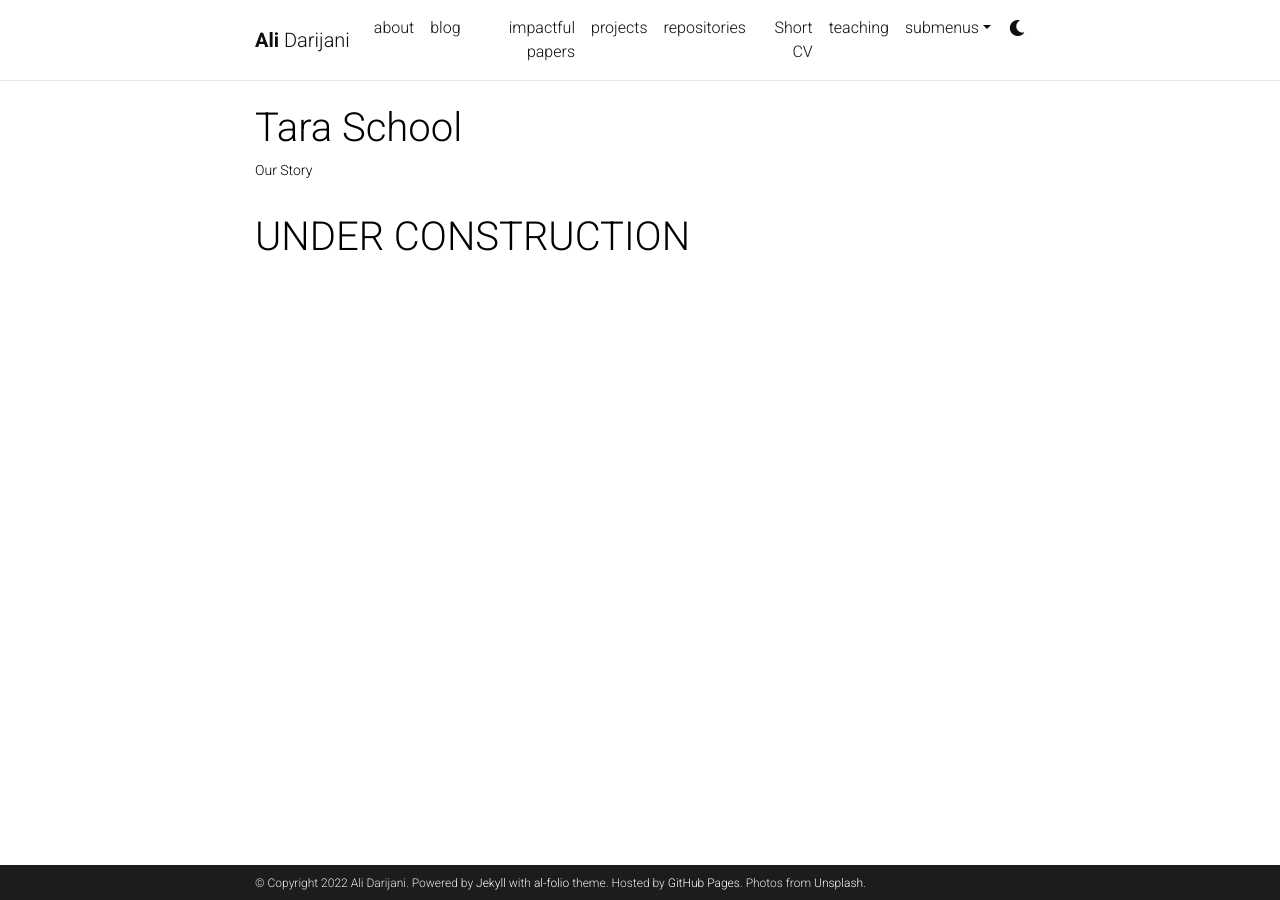
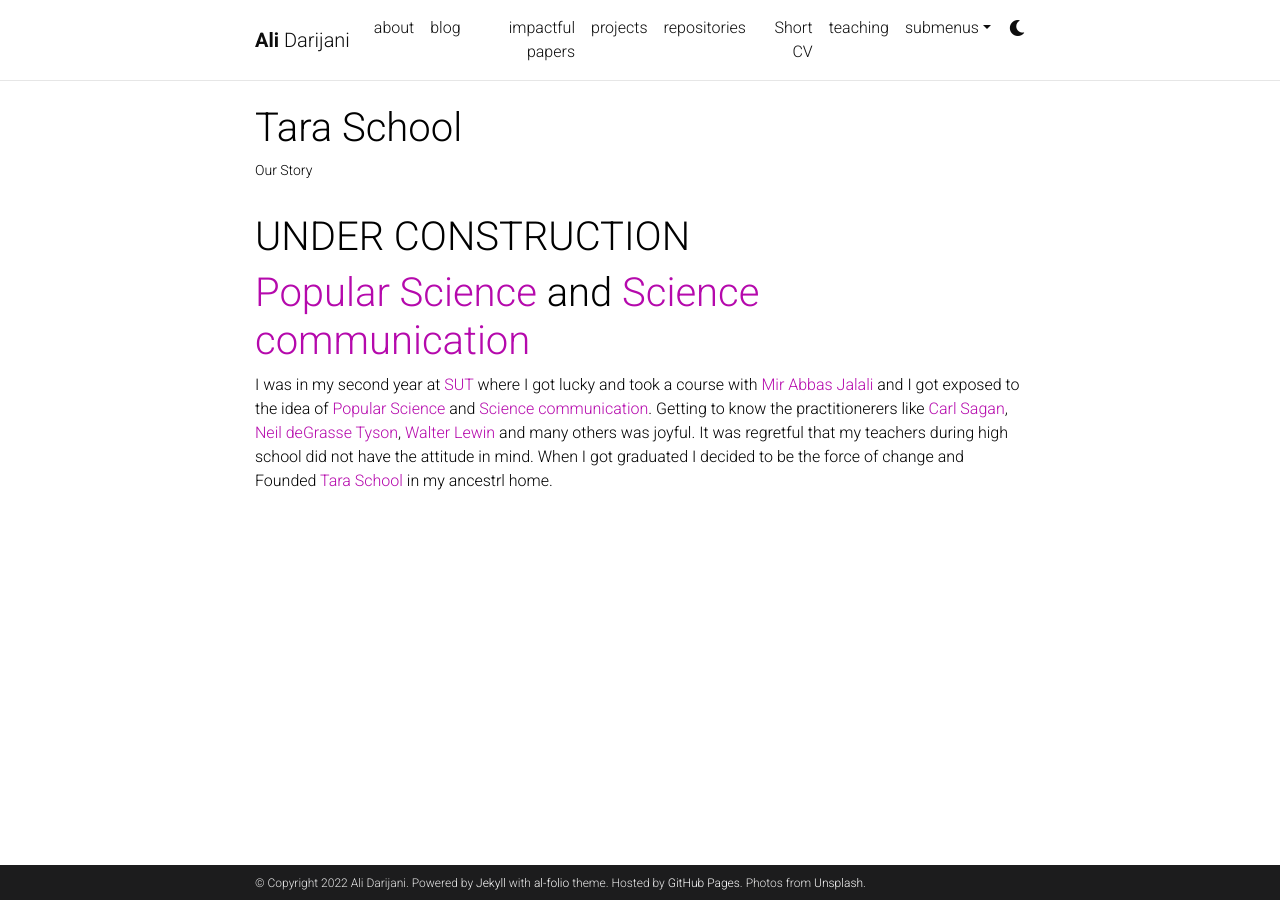
Before and after one commit to adarijani/adarijani.github.io_archived, a Jekyll site: the page built from _projects/2_project.md, in a window 1280 px wide. Built offline with Jekyll 4.4.1, drawn with Linux system fonts in a browser that asks for light colours; comment, search, counter and statistics services are not loaded; a style sheet for code colours, icons or effects is not loaded.

Commit message:
Update 2_project.md

```diff
--- a/_projects/2_project.md
+++ b/_projects/2_project.md
@@ -8,3 +8,6 @@
 ---
 
 # UNDER CONSTRUCTION
+
+# [Popular Science](https://en.wikipedia.org/wiki/Popular_science) and [Science communication](https://en.wikipedia.org/wiki/Science_communication)
+I was in my second year at [SUT](https://en.sharif.edu/) where I got lucky and took a course with [Mir Abbas Jalali](https://sites.google.com/site/mirabbasjalali/home?pli=1) and I got exposed to the idea of [Popular Science](https://en.wikipedia.org/wiki/Popular_science) and [Science communication](https://en.wikipedia.org/wiki/Science_communication). Getting to know the practitionerers like [Carl Sagan](https://en.wikipedia.org/wiki/Carl_Sagan), [Neil deGrasse Tyson](https://en.wikipedia.org/wiki/Neil_deGrasse_Tyson), [Walter Lewin](https://en.wikipedia.org/wiki/Walter_Lewin) and many others was joyful. It was regretful that my teachers during high school did not have the attitude in mind. When I got graduated I decided to be the force of change and Founded [Tara School](https://adarijani.github.io/projects/2_project/) in my ancestrl home.
```
